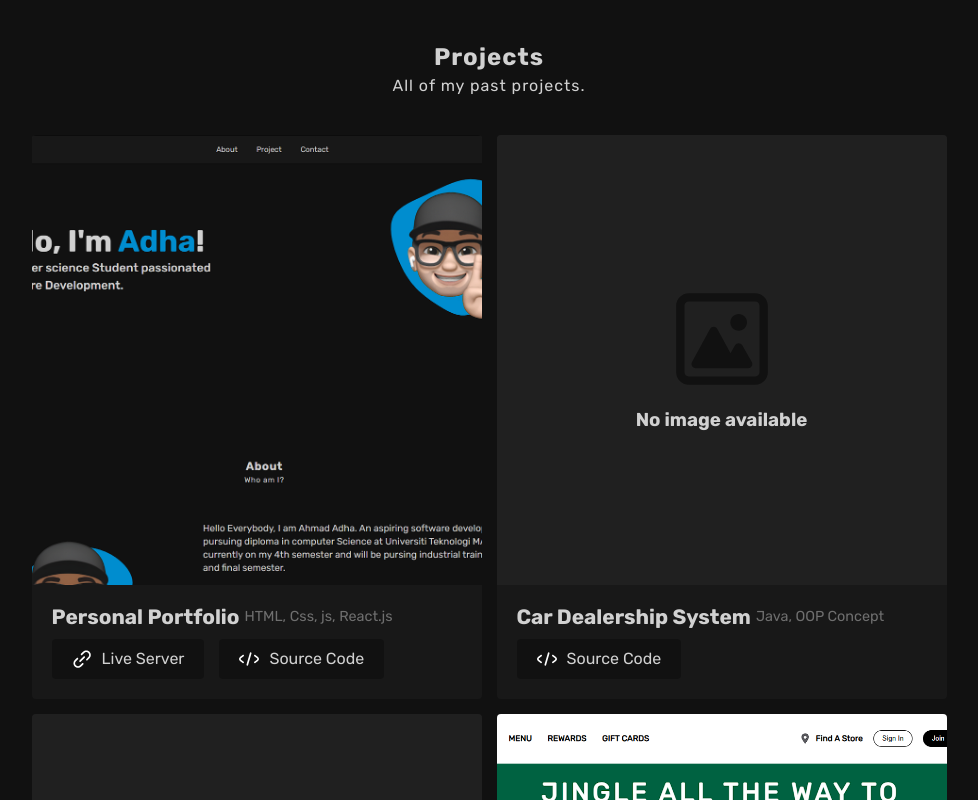
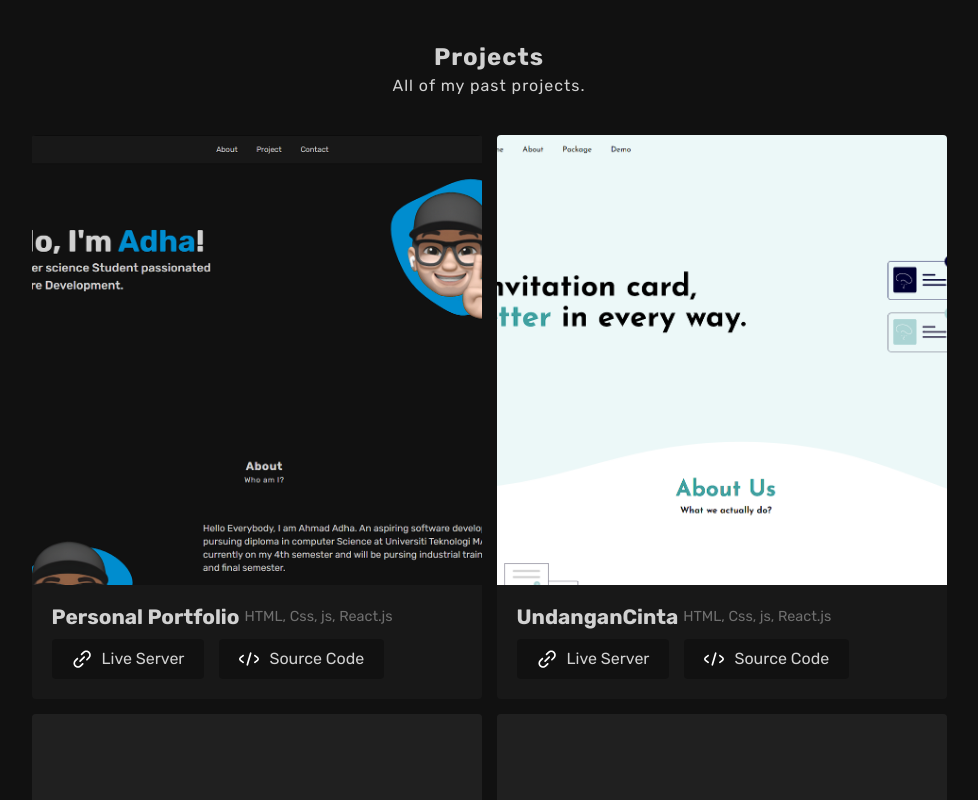
Before and after one commit to adhaghani/Portfolio, a React (Vite) app: page / in a window 1280 px wide. Shown: the part 1100-1900 px from the top of the page, without its empty margins (151-1129 px from the left). Built offline with nearby package versions, Linux system fonts and the light colour scheme.

Commit message:
Added Undangan Cinta Project

```diff
--- a/src/pages/Main/Project/Project.jsx
+++ b/src/pages/Main/Project/Project.jsx
@@ -9,7 +9,7 @@ import projectcalc from "/project_calc.png";
 import projectchart from "/project_chart.png";
 import projectportfolio from "/project_portfolio.png";
 import projectstarbuck from "/project_starbuck.png";
-
+import projectUC from "/project_UC.png";
 const Project = () => {
   return (
     <div className="Project" id="Project">
@@ -23,7 +23,13 @@ const Project = () => {
             livelink="https://adhaghani.github.io/eportfolio/"
             githublink="https://github.com/adhaghani/eportfolio"
           />
-
+          <ProjectCard
+            title="UndanganCinta"
+            subtitle="HTML, Css, js, React.js"
+            image={projectUC}
+            livelink="https://adhaghani.github.io/UndanganCinta/"
+            githublink="https://github.com/adhaghani/UndanganCinta"
+          />
           <ProjectCard
             title="Car Dealership System"
             subtitle="Java, OOP Concept"
```
Also changed, not shown: public/project_UC.png (added).
